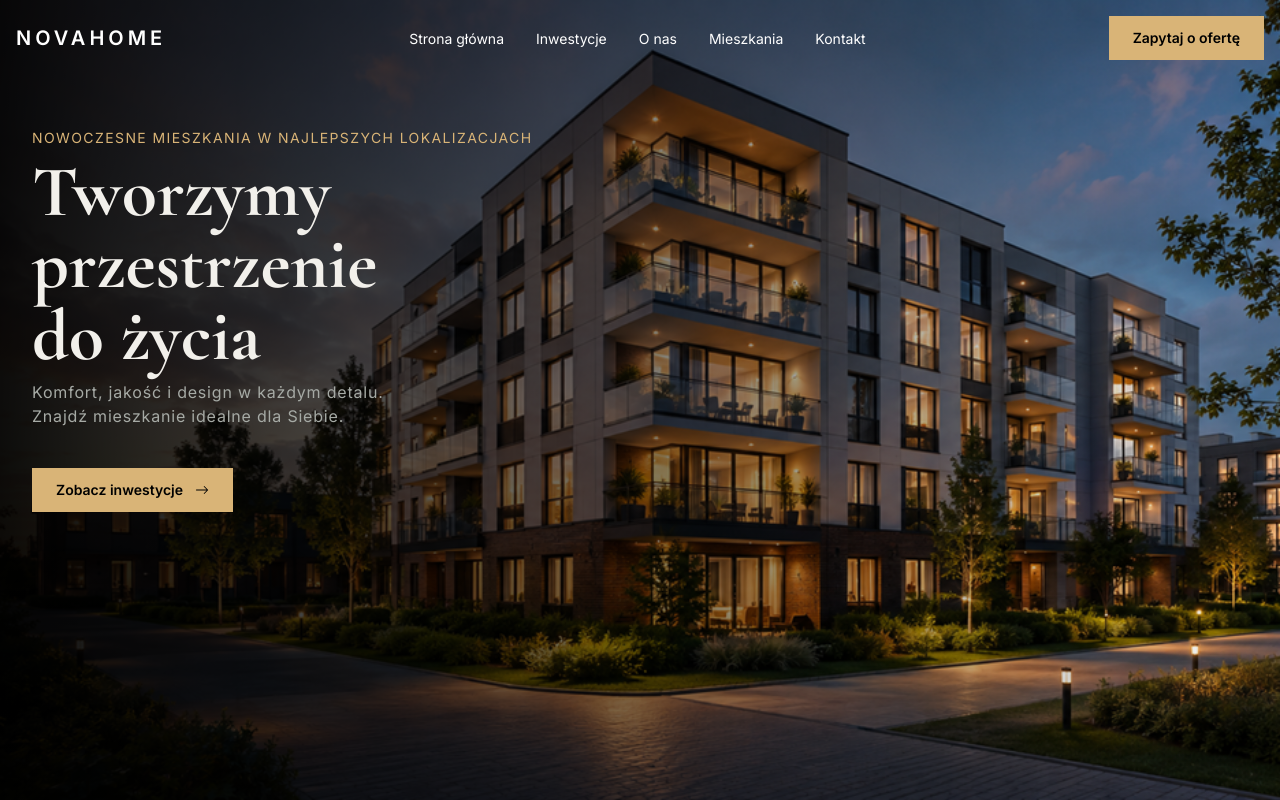
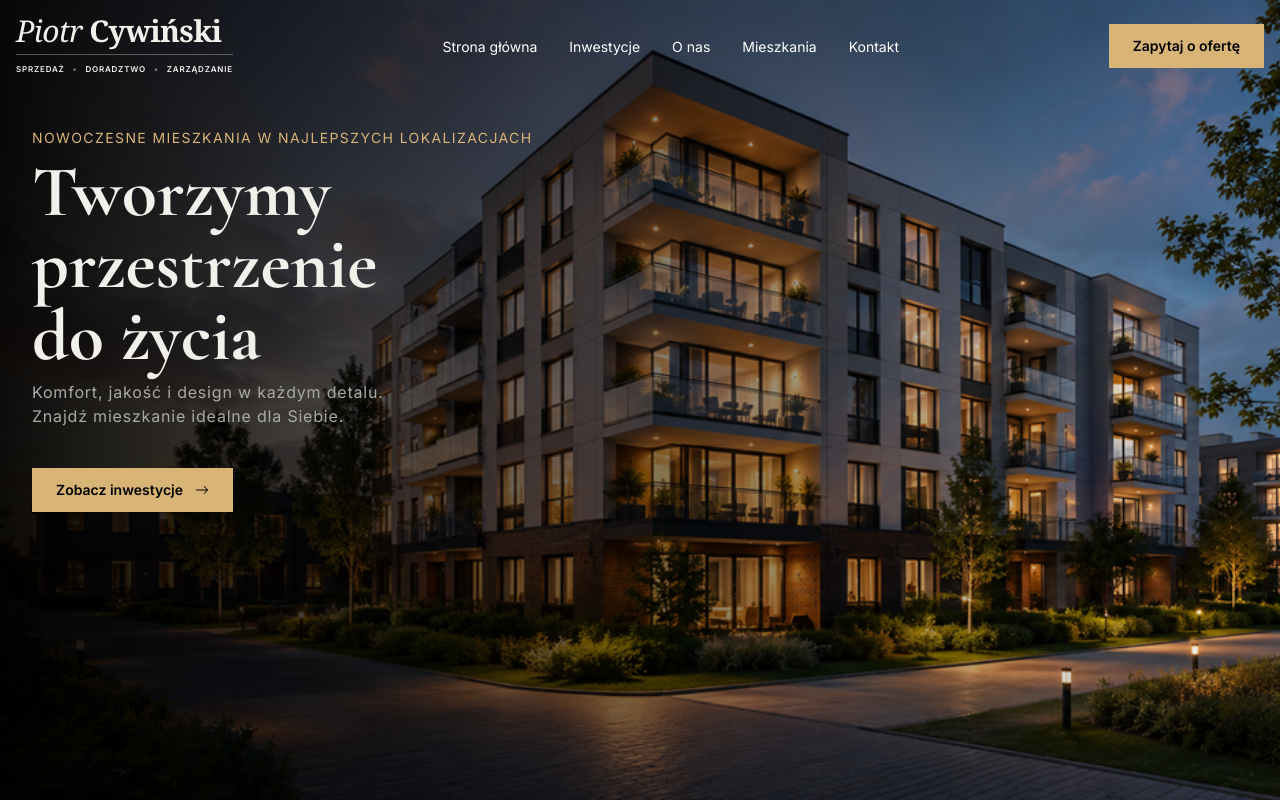
Before and after one commit to przemyslaw-bialk/deweloper-site-with-integrations, a Next.js app: page / in a window 1280 px wide. Shown: the top 800 px of the page. Built offline with nearby package versions, Linux system fonts and the light colour scheme.

Commit message:
creating Logo

```diff
--- a/ui/Logo.tsx
+++ b/ui/Logo.tsx
@@ -2,11 +2,18 @@ import Link from "next/link";
 
 const Logo = () => {
   return (
-    <Link
-      href="/"
-      className="text-xl font-semibold tracking-[0.2em] text-white"
-    >
-      NOVAHOME
+    <Link href="/" className="flex flex-col">
+      <div className="font-serif text-3xl font-semibold leading-none tracking-tight text-foreground">
+        <span className="font-normal italic">Piotr</span> Cywiński
+      </div>
+      <div className="my-2 h-px w-full bg-white opacity-30" />
+      <div className="whitespace-nowrap text-[8px] font-semibold tracking-widest">
+        SPRZEDAŻ
+        <span className="mx-2 opacity-50">•</span>
+        DORADZTWO
+        <span className="mx-2 opacity-50">•</span>
+        ZARZĄDZANIE
+      </div>
     </Link>
   );
 };
```
Also changed, not shown: public/test.csv (added).
